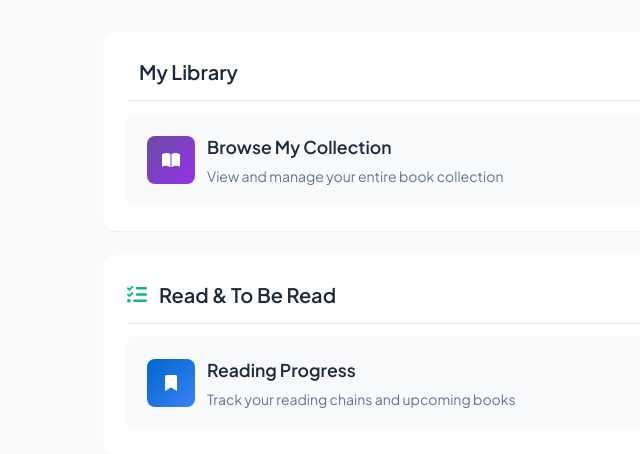
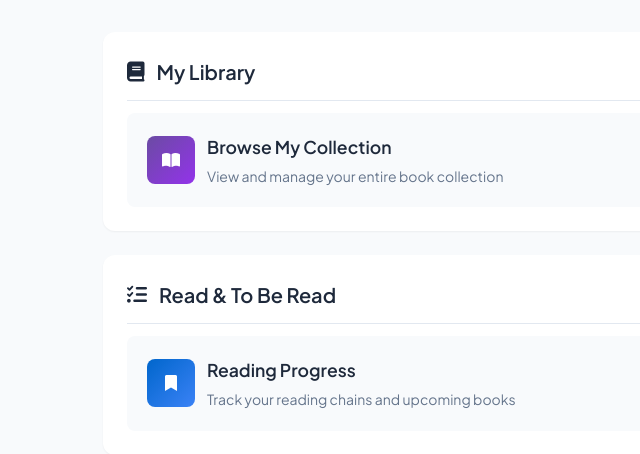
Before and after one commit to bmbell23/reading_tracker, a Python web app: template src/reading_list/templates/reports_index.html in a window 1280 px wide. Shown: the part 142-596 px from the top of the page, without its empty margins (137-777 px from the left). Run offline with Jinja, Linux system fonts and the light colour scheme; the template is opened without the code that fills it, so the values that code supplies are empty.

Commit message:
v2.4.70: More homepage tweaks

```diff
--- a/pyproject.toml
+++ b/pyproject.toml
@@ -4,7 +4,7 @@ build-backend = "setuptools.build_meta"
 
 [project]
 name = "reading_list"
-version = "2.4.69"
+version = "2.4.70"
 description = "Reading List Tracker"
 authors = [
     {name = "Your Name", email = "your.email@example.com"},
@@ -58,7 +58,7 @@ python_files = ["test_*.py"]
 pythonpath = ["."]
 
 [tool.mypy]
-python_version = "2.4.69"
+python_version = "2.4.70"
 warn_return_any = true
 warn_unused_configs = true
 disallow_untyped_defs = true
--- a/src/reading_list/templates/reports_index.html
+++ b/src/reading_list/templates/reports_index.html
@@ -202,10 +202,6 @@
             background: var(--gradient-goals);
         }
 
-        .section:nth-child(2) .section-icon {
-            color: #10b981;
-        }
-
         /* Update the yearly-select focus state for goals section */
         .section:nth-child(2) .yearly-select:focus {
             outline: none;
@@ -254,7 +250,7 @@
             <!-- Library Section -->
             <section class="section">
                 <div class="section-header">
-                    <i class="fas fa-book-spines section-icon"></i>
+                    <i class="fas fa-book section-icon"></i>
                     <h2 class="section-title">My Library</h2>
                 </div>
                 <a href="/reports/chain/owned_books.html" class="feature-card">
```
